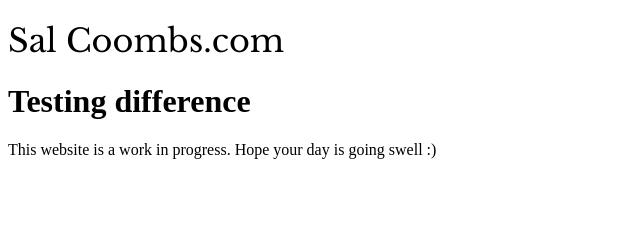
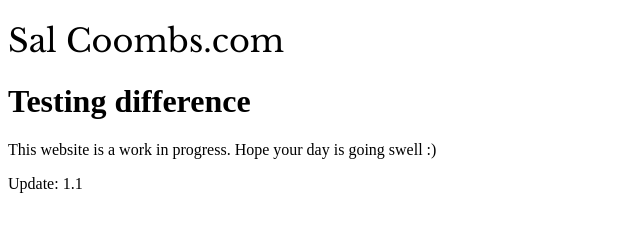
Before and after one commit to SalCoombs/Personal-Website, a plain HTML site: page docs/index.html in a window 1280 px wide. Shown: the full height of the page, 0-640 px from the left. Drawn offline with nearby package versions, Linux system fonts and the light colour scheme; files that its build step writes are made by us from their sources.

Commit message:
Added update indicator for my own use.

```diff
--- a/docs/index.html
+++ b/docs/index.html
@@ -17,5 +17,6 @@
     <h1 class="libre-baskerville-regular">Sal Coombs.com</h1>
     <h1>Testing difference</h1>
     <p>This website is a work in progress. Hope your day is going swell :)</p>
+    <p>Update: 1.1</p>
   </body>
 </html>
```
